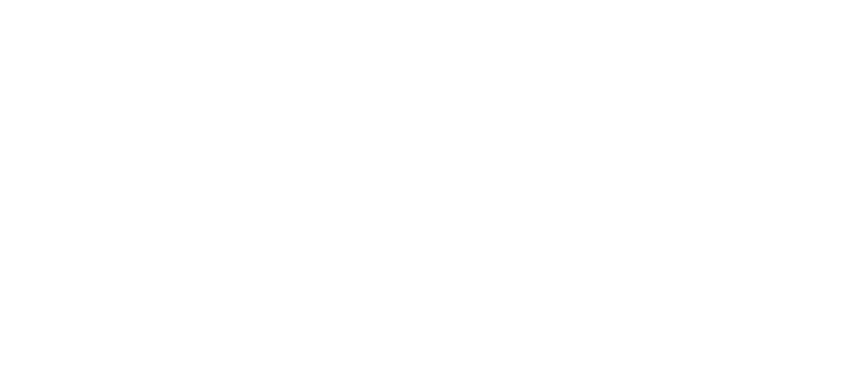
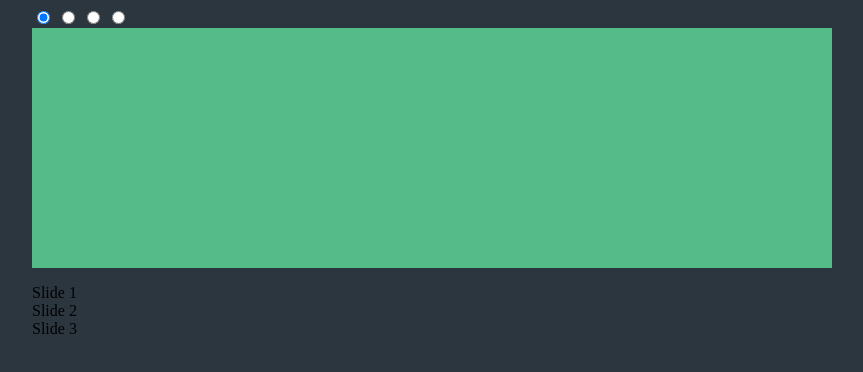
Before and after one commit to ds-rv/cssMemSlider, a plain HTML site: page cssMemSlider/index.html in a window 1280 px wide. Shown: the whole page, without its empty margins (208-1071 px from the left). Drawn offline with Linux system fonts and the light colour scheme.

Commit message:
feat: add the basic slider layout (Sun, Oct 17, 2021 02:07:13 PM)

```diff
--- a/cssMemSlider/index.html
+++ b/cssMemSlider/index.html
@@ -4,9 +4,40 @@
   <meta charset="UTF-8">
   <meta http-equiv="X-UA-Compatible" content="IE=edge">
   <meta name="viewport" content="width=device-width, initial-scale=1.0">
+  <link rel="stylesheet" href="style.css">
   <title>CSS Meme Slider</title>
 </head>
 <body>
+  <div class="container">
+    <div class="carousel">
+      <input type="radio" name="img" id="img1" checked>
+      <input type="radio" name="img" id="img2">
+      <input type="radio" name="img" id="img3">
+      <input type="radio" name="img" id="img4">
+      <div class="slider">
+        <div class="slide-track">
+          <div class="slide" style="background:#5b8;"></div>
+          <div class="slide" style="background:#85b;"></div>
+          <div class="slide" style="background:#e95;"></div>
+          <div class="slide" style="background:#e59;"></div>
+        </div>
+      </div>
+      <div class="panel">
+        <div class="captions">
+          <div class="caption">Slide 1</div>
+          <div class="caption">Slide 2</div>
+          <div class="caption">Slide 3</div>
+          <div class="caption">Slide 4</div>
+        </div>
+        <div class="dots">
+          <label class="dot" for="img1"></label>
+          <label class="dot" for="img2"></label>
+          <label class="dot" for="img3"></label>
+          <label class="dot" for="img4"></label>
+        </div>
+      </div>
 
+    </div>
+  </div>
 </body>
 </html>
--- a/cssMemSlider/style.css
+++ b/cssMemSlider/style.css
@@ -0,0 +1,63 @@
+body {
+  background-color: #2c363f;
+}
+
+.container {
+  max-width: 800px;
+  margin: 0 auto;
+}
+
+.carousel {
+  width: 100%;
+  /* height: 30vh; */
+  /* overflow: hidden; */
+}
+
+.carousel input[type=radio] {
+  /* display: none; */
+}
+
+input[type=radio]:nth-child(2):checked ~ .slider .slide-track {
+  transform: translateX(-25%);
+}
+
+input[type=radio]:nth-child(3):checked ~ .slider .slide-track {
+  transform: translateX(-50%);
+}
+
+input[type=radio]:nth-child(4):checked ~ .slider .slide-track {
+  transform: translateX(-75%);
+}
+
+.slider {
+  width: 100%;
+  height: 30vh;
+  overflow: hidden;
+}
+
+.slide-track {
+  width: 400%;
+  height: 100%;
+  transform: translateX(0%);
+  transition: all ease-out 0.4s;
+  font-size: 0;
+}
+
+.slide {
+  width: 25%;
+  height: 100%;
+  display: inline-block;
+}
+
+.panel {
+  display: flex;
+  justify-content: space-between;
+}
+
+.captions {
+  overflow: hidden;
+}
+
+.captions .caption {
+  transform: translateY(1em);
+}
```
